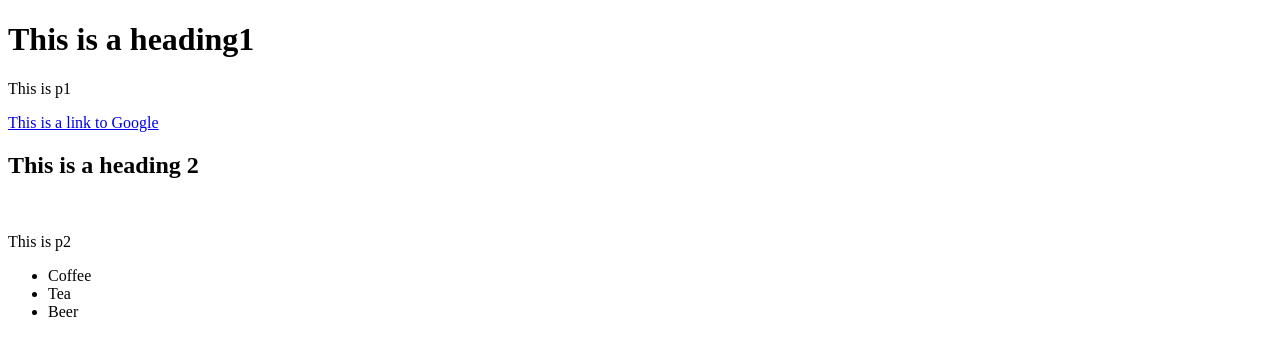
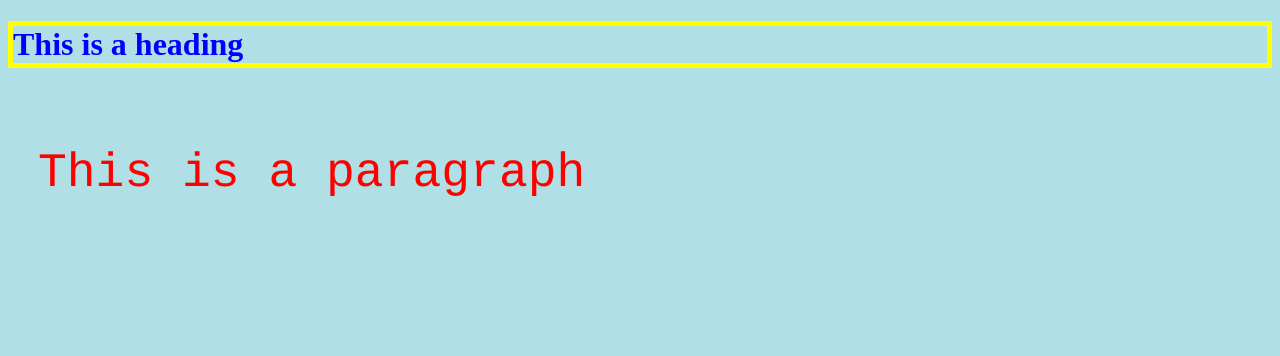
Before and after one commit to rock002008/HTML-Study, a plain HTML site: page index.html in a window 1280 px wide. Drawn offline with Linux system fonts and the light colour scheme.

Commit message:
changed 06/18/2018

```diff
--- a/index.html
+++ b/index.html
@@ -1,18 +1,11 @@
 <!DOCTYPE html>
 <html>
 <head>
+	<title>NO title</title>
+	<link rel="stylesheet" type="text/css" href="styles.css">
 </head>
 <body>
-	<h1> This is a heading1 </h1>
-	<p> This is p1</p>
-	<a href="http://www.google.com"> This is a link to Google </a>
-	<h2> This is a heading 2</h2>
-	<br>
-	<p title="I'm a title"> This is p2</p>
-	<ul>
-		<li>Coffee</li>
-		<li>Tea</li>
-		<li>Beer</li>
-	</ul>
+	<h1 >This is a heading</h1>
+	<p id="p01">This is a paragraph</p>
 </body>
 </html>
--- /dev/null
+++ b/styles.css
@@ -0,0 +1,13 @@
+body {
+    background-color: powderblue;
+}
+h1 {
+    color: blue;
+    border:5px solid yellow;
+}
+#p01 {
+    color: red;
+    font-family: courier;
+    font-size: 300%;
+    padding: 30px;
+}
```
